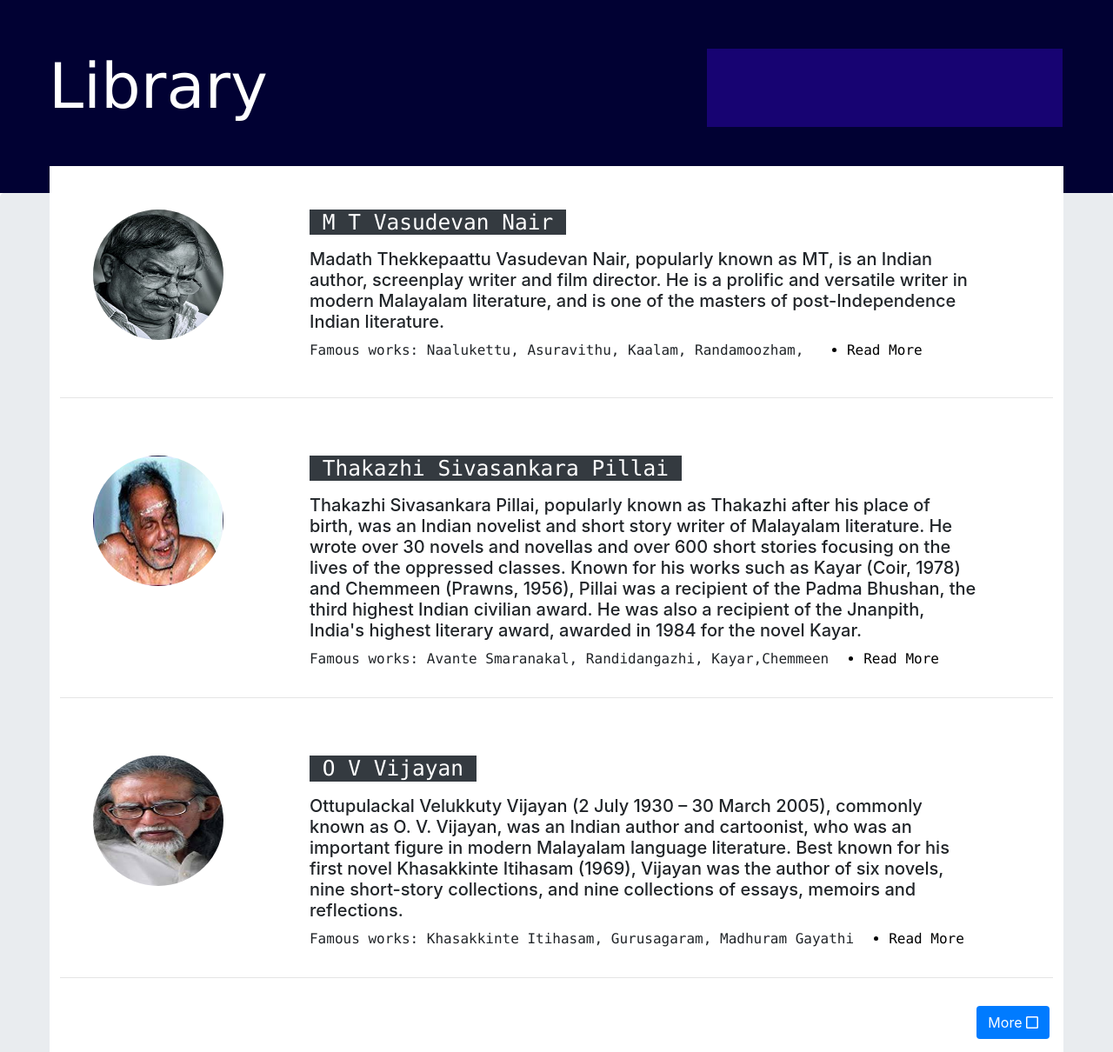
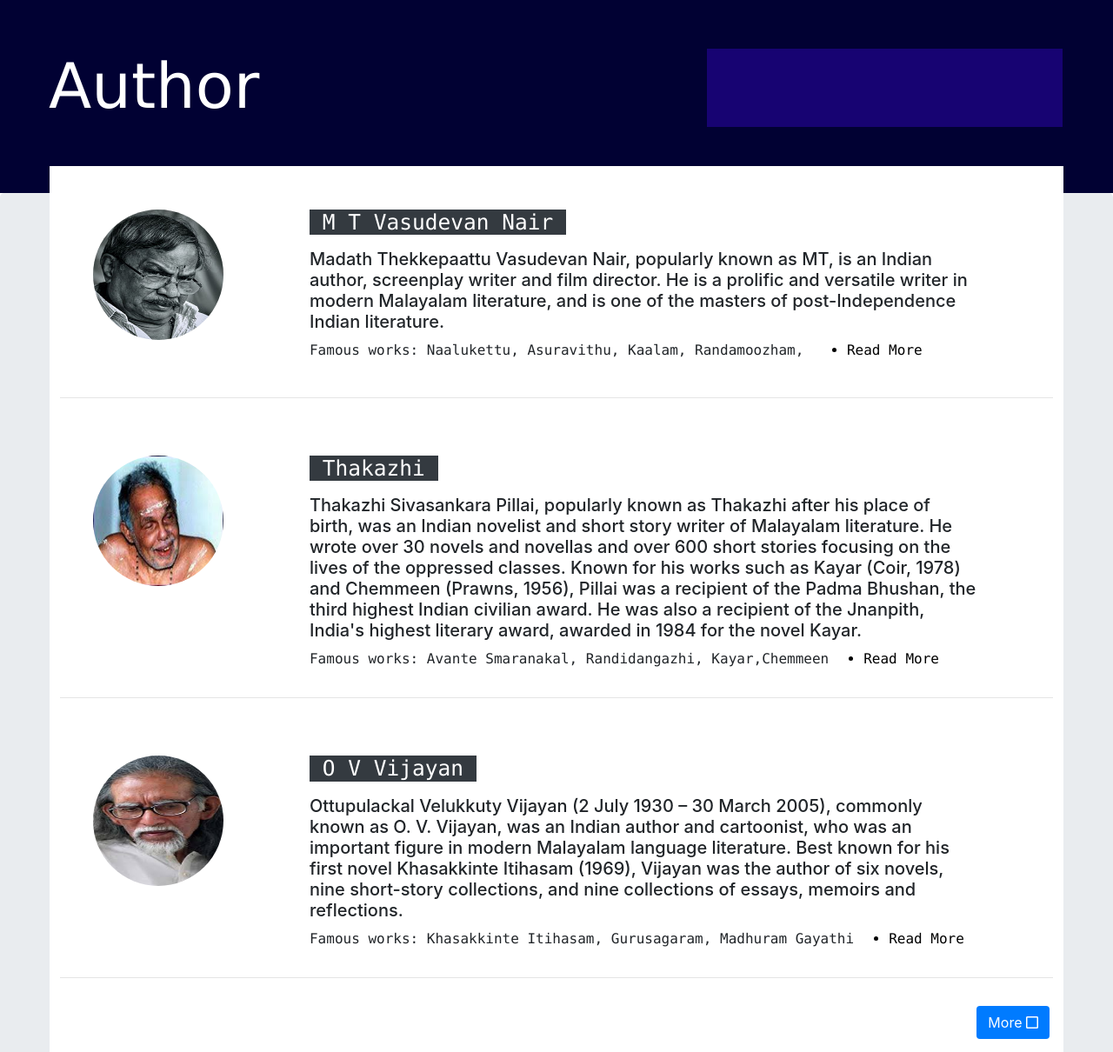
Before and after one commit to sarathp22/LibraryApp, a Node server app: page /author in a window 1280 px wide. Shown: the part 56-1266 px from the top of the page at 87% size. Run offline with Node 20, Linux system fonts and the light colour scheme.

Commit message:
modifying library header and title in some pages

```diff
--- a/public/css/design.css
+++ b/public/css/design.css
@@ -45,6 +45,11 @@ input[type=text], input[type=password] ,input[type=number]
     border: none;
     background: #f1f1f1;
     border-radius: 50px;
+}
+input[type=file]
+{
+    width: 100%;
+    color:white;
 }
 input[type=date]
 {
--- a/src/router/authorroutes.js
+++ b/src/router/authorroutes.js
@@ -4,7 +4,7 @@ function router(nav)
 {
     var authors=[
                     {name:"M T Vasudevan Nair",des:"Madath Thekkepaattu Vasudevan Nair, popularly known as MT, is an Indian author, screenplay writer and film director. He is a prolific and versatile writer in modern Malayalam literature, and is one of the masters of post-Independence Indian literature.",work:" Naalukettu, Asuravithu, Kaalam, Randamoozham, ",img:"MT.jpg"},
-                    {name:"Thakazhi Sivasankara Pillai",des:"Thakazhi Sivasankara Pillai, popularly known as Thakazhi after his place of birth, was an Indian novelist and short story writer of Malayalam literature. He wrote over 30 novels and novellas and over 600 short stories focusing on the lives of the oppressed classes. Known for his works such as Kayar (Coir, 1978) and Chemmeen (Prawns, 1956), Pillai was a recipient of the Padma Bhushan, the third highest Indian civilian award. He was also a recipient of the Jnanpith, India's highest literary award, awarded in 1984 for the novel Kayar.",work:" Avante Smaranakal, Randidangazhi, Kayar,Chemmeen",img:"thakazhi.jpg"},
+                    {name:"Thakazhi",des:"Thakazhi Sivasankara Pillai, popularly known as Thakazhi after his place of birth, was an Indian novelist and short story writer of Malayalam literature. He wrote over 30 novels and novellas and over 600 short stories focusing on the lives of the oppressed classes. Known for his works such as Kayar (Coir, 1978) and Chemmeen (Prawns, 1956), Pillai was a recipient of the Padma Bhushan, the third highest Indian civilian award. He was also a recipient of the Jnanpith, India's highest literary award, awarded in 1984 for the novel Kayar.",work:" Avante Smaranakal, Randidangazhi, Kayar,Chemmeen",img:"thakazhi.jpg"},
                     {name:"O V Vijayan",des:"Ottupulackal Velukkuty Vijayan (2 July 1930 – 30 March 2005), commonly known as O. V. Vijayan, was an Indian author and cartoonist, who was an important figure in modern Malayalam language literature. Best known for his first novel Khasakkinte Itihasam (1969), Vijayan was the author of six novels, nine short-story collections, and nine collections of essays, memoirs and reflections.",work:"Khasakkinte Itihasam, Gurusagaram, Madhuram Gayathi",img:"OV.jpg"},
                                     ];
     authorRouter.get('/',(req,res)=>{
--- a/src/views/addbook.ejs
+++ b/src/views/addbook.ejs
@@ -3,7 +3,7 @@
 <head>
     <meta charset="UTF-8">
     <meta name="viewport" content="width=device-width, initial-scale=1.0">
-    <title> LogIn</title>
+    <title>Add Book</title>
     <link rel="stylesheet" href="/css/bootstrap.min.css">
     <link rel="stylesheet" href="/css/design.css">
     <link rel="stylesheet" href="https://use.fontawesome.com/releases/v5.7.0/css/all.css" integrity="sha384-lZN37f5QGtY3VHgisS14W3ExzMWZxybE1SJSEsQp9S+oqd12jhcu+A56Ebc1zFSJ" crossorigin="anonymous">
@@ -67,7 +67,7 @@
               <div id="login" class="col-md-4">
 
                 <h1 id="h1sign">Add Book</h1>
-                    <form action="/" onsubmit="return validateBook()">
+                    <form action="#" onsubmit="return validateBook()">
                   <table style="margin:auto;padding:50px;">
                   <tr><td><input type="text" name="" id="title" placeholder="Title of the book"></td></tr>
                   <tr><td><div class="val" id="tit"></div></td></tr>
--- a/src/views/auth.ejs
+++ b/src/views/auth.ejs
@@ -38,7 +38,7 @@
         <div class="row p-2">
 
         <div class="col-md-7">
-          <h1 class="h1style text-white display-3 mt-5 ml-5">Library</h1>
+          <h1 class="h1style text-white display-3 mt-5 ml-5">Author</h1>
         </div>
 
           <div class="col-md-5">
--- a/src/views/author.ejs
+++ b/src/views/author.ejs
@@ -38,7 +38,7 @@
         <div class="row p-2">
 
         <div class="col-md-7">
-          <h1 class="h1style text-white display-3 mt-5 ml-5">Library</h1>
+          <h1 class="h1style text-white display-3 mt-5 ml-5">Author</h1>
         </div>
 
           <div class="col-md-5">
--- a/src/views/book.ejs
+++ b/src/views/book.ejs
@@ -38,7 +38,7 @@
         <div class="row p-2">
 
         <div class="col-md-7">
-          <h1 class="h1style text-white display-3 mt-5 ml-5">Library</h1>
+          <h1 class="h1style text-white display-3 mt-5 ml-5">Book</h1>
         </div>
 
           <div class="col-md-5">
--- a/src/views/books.ejs
+++ b/src/views/books.ejs
@@ -38,7 +38,7 @@
         <div class="row p-2">
 
         <div class="col-md-7">
-          <h1 class="h1style text-white display-3 mt-5 ml-5">Library</h1>
+          <h1 class="h1style text-white display-3 mt-5 ml-5">Books</h1>
         </div>
 
           <div class="col-md-5">
--- a/src/views/signup.ejs
+++ b/src/views/signup.ejs
@@ -3,6 +3,7 @@
 <head>
     <meta charset="UTF-8">
     <meta name="viewport" content="width=device-width, initial-scale=1.0">
+    <title>Signup</title>
     <link rel="stylesheet" href="/css/bootstrap.min.css">
     <link rel="stylesheet" href="/css/design.css">
     <link rel="stylesheet" href="https://use.fontawesome.com/releases/v5.7.0/css/all.css" integrity="sha384-lZN37f5QGtY3VHgisS14W3ExzMWZxybE1SJSEsQp9S+oqd12jhcu+A56Ebc1zFSJ" crossorigin="anonymous">
```
